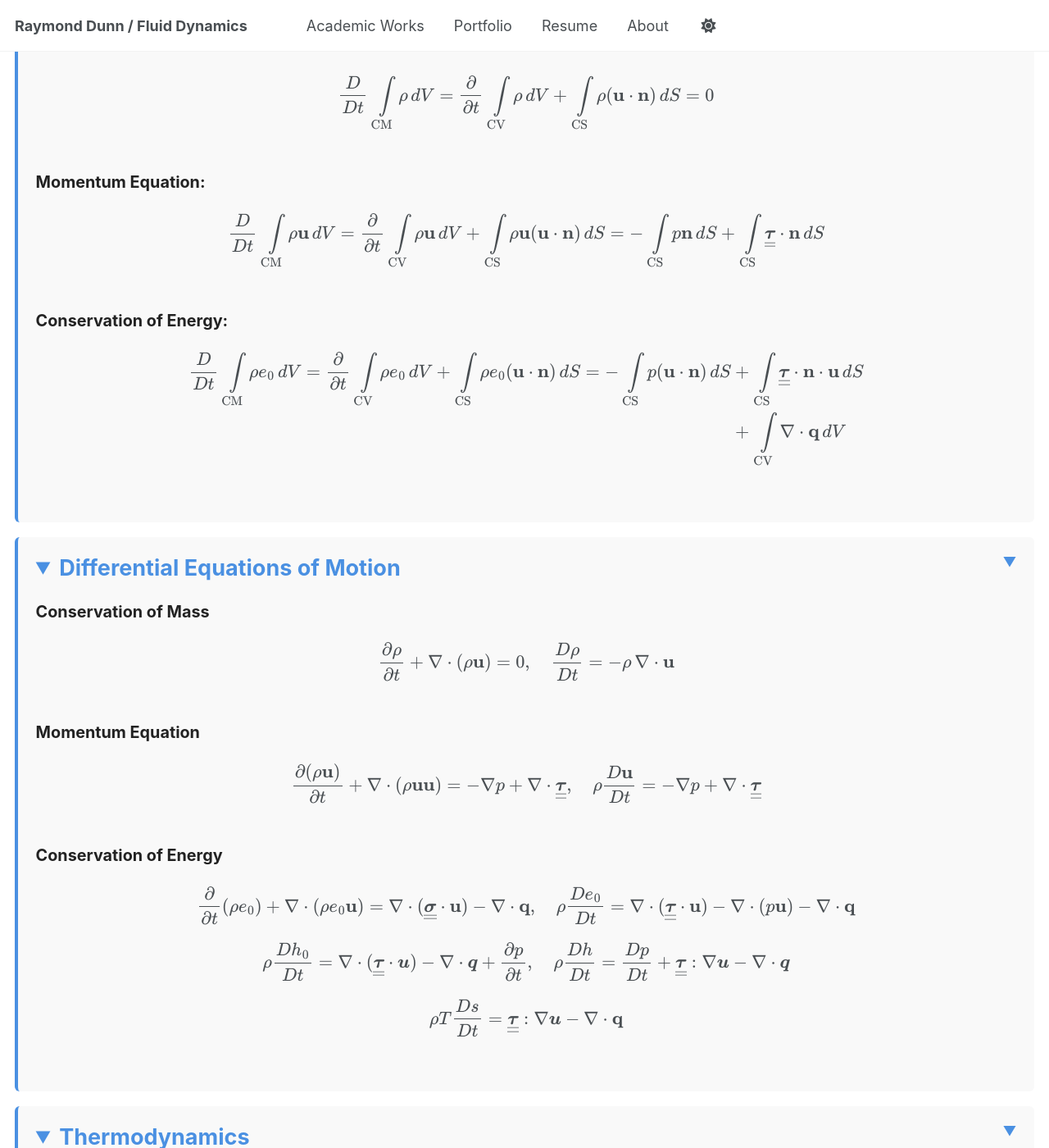
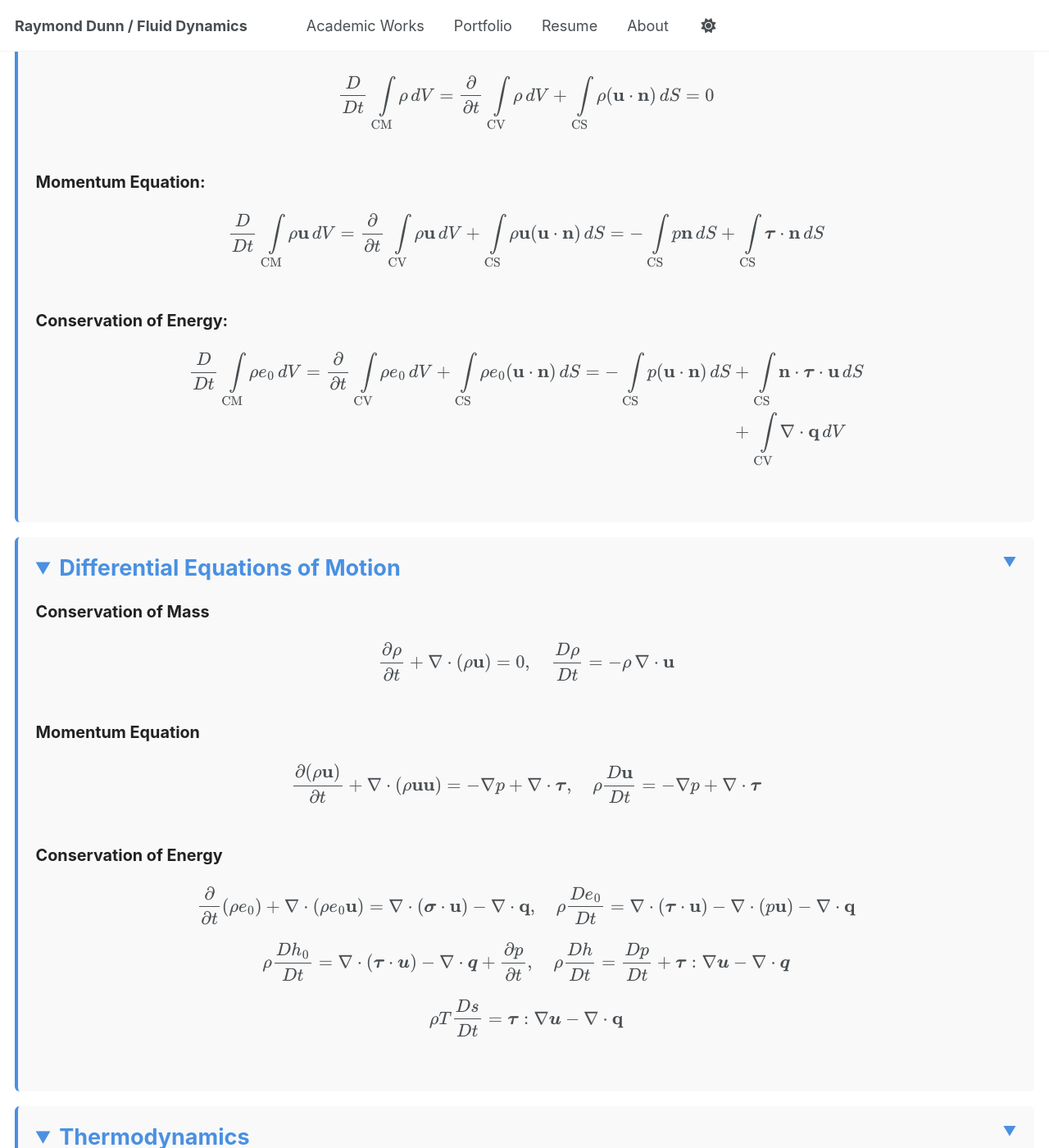
Before and after one commit to Raymond-gif/Raymond-gif.github.io, a Jekyll site: the page built from _pages/formula.md, in a window 1280 px wide and 1400 px high, scrolled down 320 px. Shown: the whole window at 82% size. Built offline with Jekyll 4.4.1, drawn with Linux system fonts in a browser that asks for light colours; a script that is not in the unit is left out.

Commit message:
just uploading

```diff
--- a/_pages/formula.md
+++ b/_pages/formula.md
@@ -101,7 +101,7 @@ author_profile: false
       \frac{D}{Dt} \int\limits_{\text{CM}}{\rho \mathbf{u} \, dV}= \frac{\partial}{\partial t}
       \int\limits_{\text{CV}} { \rho \mathbf{u}} \, dV
       + \int\limits_{\text{CS}} \rho \mathbf{u} (\mathbf{u} \cdot \mathbf{n}) \, dS
-      = - \int\limits_{\text{CS}} p  \mathbf{n}\, dS + \int\limits_{\text{CS}} \boldsymbol{\underline{\underline{\tau}}} \cdot \mathbf{n} \, dS \notag
+      = - \int\limits_{\text{CS}} p  \mathbf{n}\, dS + \int\limits_{\text{CS}} \boldsymbol{\tau} \cdot \mathbf{n} \, dS \notag
       $$
     </p>
     <!-- Conservation of Energy -->
@@ -113,7 +113,7 @@ author_profile: false
           = \frac{\partial}{\partial t}\int\limits_{\text{CV}} \rho e_0 \, dV
           + \int\limits_{\text{CS}} \rho e_0 (\mathbf{u} \cdot \mathbf{n}) \, dS
           = - \int\limits_{ \text{CS}} p (\mathbf{u} \cdot \mathbf{n}) \, dS
-          &+ \int\limits_{\text{CS}} \boldsymbol{\underline{\underline{\tau}}} \cdot \mathbf{n} \cdot \mathbf{u} \, dS \\
+          &+ \int\limits_{\text{CS}} \mathbf{n} \cdot \boldsymbol{\tau} \cdot \mathbf{u} \, dS \\
           &+ \int\limits_{\text{CV}} \nabla \cdot \mathbf{q} \, dV
       \end{align*}
       $$
@@ -136,26 +136,26 @@ author_profile: false
     <p>
       <strong> Momentum Equation</strong><br>
       $$
-      \frac{\partial (\rho {\mathbf{u}})}{\partial t} + \nabla \cdot \left( \rho {\mathbf{u}} {\mathbf{u}} \right) = -\nabla p + \nabla \cdot \underline{\underline{\boldsymbol{\tau}}}, \quad \rho\frac{D\mathbf{u}}{Dt}=-\nabla p +\nabla \cdot \boldsymbol{\underline{\underline{\tau}}} \notag
+      \frac{\partial (\rho {\mathbf{u}})}{\partial t} + \nabla \cdot \left( \rho {\mathbf{u}} {\mathbf{u}} \right) = -\nabla p + \nabla \cdot \boldsymbol{\tau}, \quad \rho\frac{D\mathbf{u}}{Dt}=-\nabla p +\nabla \cdot \boldsymbol{\tau} \notag
       $$
     </p>
     <!-- Conservation of Energy -->
     <p>
       <strong>Conservation of Energy</strong><br>
       $$
-      \frac{\partial}{\partial t}(\rho e_0) + \nabla \cdot(\rho e_0 {\mathbf{u}}) = \nabla \cdot(\underline{\underline{\boldsymbol{\sigma}}} \cdot \mathbf{u}) - \nabla \cdot \mathbf{q}, \quad
-      \rho \frac{D e_0}{D t} = \nabla \cdot (\boldsymbol{\underline{\underline{\tau}}} \cdot \mathbf{u}) - \nabla \cdot (p \mathbf{u}) - \nabla \cdot \mathbf{q}
+      \frac{\partial}{\partial t}(\rho e_0) + \nabla \cdot(\rho e_0 {\mathbf{u}}) = \nabla \cdot(\boldsymbol{\sigma} \cdot \mathbf{u}) - \nabla \cdot \mathbf{q}, \quad
+      \rho \frac{D e_0}{D t} = \nabla \cdot (\boldsymbol{\tau} \cdot \mathbf{u}) - \nabla \cdot (p \mathbf{u}) - \nabla \cdot \mathbf{q}
       \notag
       $$
       $$
       \rho \frac{Dh_0}{Dt} =
-      \nabla \cdot (\underline{\underline{\boldsymbol{\tau}}} \cdot {\boldsymbol{u}}) -
+      \nabla \cdot (\boldsymbol{\tau} \cdot {\boldsymbol{u}}) -
       \nabla \cdot \boldsymbol{q} + \frac{\partial p}{\partial t}, \quad
-      \rho \frac{D h}{Dt} = \frac{D p}{Dt} + \boldsymbol{\underline{\underline{\tau}}} : \nabla \boldsymbol{u} - \nabla \cdot \boldsymbol{q}
+      \rho \frac{D h}{Dt} = \frac{D p}{Dt} + \boldsymbol{\tau} : \nabla \boldsymbol{u} - \nabla \cdot \boldsymbol{q}
       \notag
       $$
       $$
-      \rho T \frac{Ds}{Dt} = \boldsymbol{\underline{\underline{\tau}}} : \nabla \boldsymbol{u}-\nabla \cdot \mathbf{q}
+      \rho T \frac{Ds}{Dt} = \boldsymbol{\tau} : \nabla \boldsymbol{u}-\nabla \cdot \mathbf{q}
       \notag
       $$
     </p>
```
Also changed, not shown: images/pressuredrivenflowslot.jpg (added).
